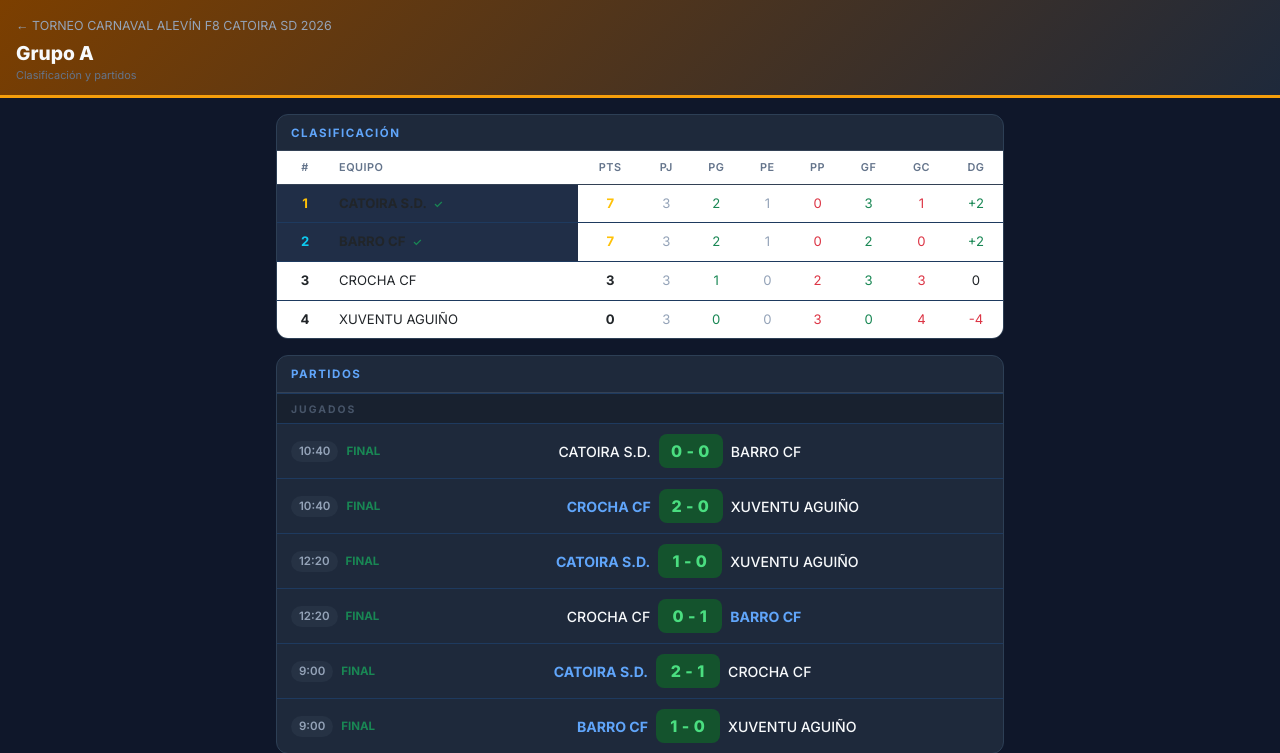
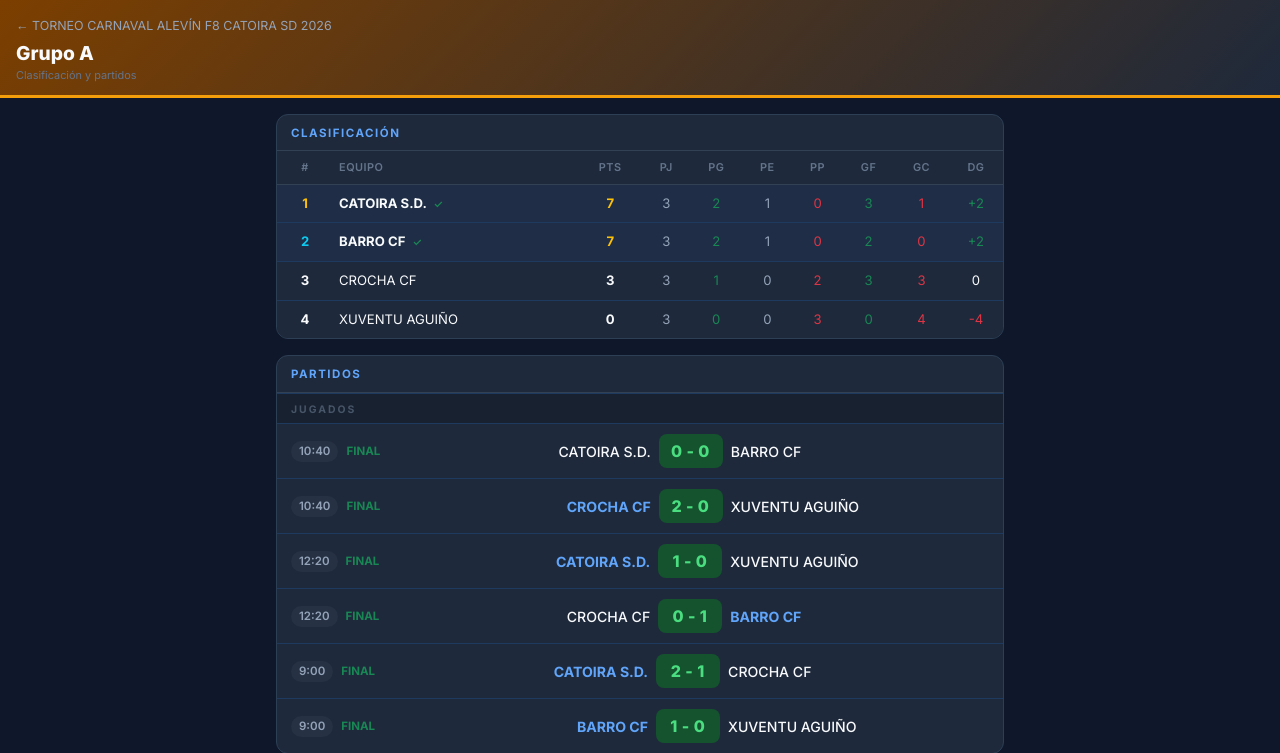
Before and after one commit to alvaro8rey/torneo, a Flask app: page /publico/1/grupo/1 in a window 1280 px wide. Shown: the top 753 px of the page. Run offline with Flask 3, Linux system fonts and the light colour scheme; data comes from the database, SQL or seed files in the repository.

Commit message:
Fix: fondo raro en celdas sticky (Bootstrap 5.3 --bs-table-bg)
Bootstrap 5.3 cambió --bs-table-bg para que apunte a --bs-body-bg (blanco)
en lugar de ser transparente. Esto provocaba que las celdas no-sticky salieran
blancas mientras las sticky (con background explícito oscuro) se veían distintas.

Solución:
- Se fija --bs-table-bg: #1e293b en la tabla para que todas las celdas
  tengan fondo oscuro uniforme (Bootstrap usa esta variable en cada td/th)
- pasa-ronda sobreescribe --bs-table-bg con un azul sólido (#202f48 / #1f2e46)
  en lugar de rgba, para que sea compatible con el mecanismo de herencia
- Las celdas sticky usan background: var(--bs-table-bg) !important, así
  heredan el color exacto de su fila sin ningún cálculo manual
- Eliminado box-shadow de col-sticky-equipo (aparecía aunque no hubiera scroll)

https://claude.ai/code/session_01TbYnJSxgtcxnwasoSJ61Yr

```diff
--- a/templates/publico_grupo.html
+++ b/templates/publico_grupo.html
@@ -55,7 +55,19 @@
         .header-sub { font-size: 0.68rem; color: #64748b; margin-top: 2px; }
 
         /* ── TABLA DE CLASIFICACIÓN ── */
-        .tabla-clasificacion { font-size: 0.82rem; min-width: 360px; }
+        /*
+         * Bootstrap 5.3 cambió --bs-table-bg a var(--bs-body-bg) = blanco por defecto.
+         * Lo fijamos al color oscuro de la card para que todas las celdas sean uniformes.
+         * pasa-ronda usa --bs-table-bg para que las celdas sticky hereden automáticamente
+         * el mismo color que el resto de la fila (sin calcular nada manualmente).
+         */
+        .tabla-clasificacion {
+            font-size: 0.82rem;
+            min-width: 360px;
+            --bs-table-bg: #1e293b;
+            --bs-table-color: #f8fafc;
+            --bs-table-border-color: #1e3a5f;
+        }
         .tabla-clasificacion th {
             font-size: 0.68rem;
             font-weight: 600;
@@ -65,26 +77,23 @@
             letter-spacing: 0.5px;
             border-bottom: 1px solid #334155;
         }
-        .tabla-clasificacion td { padding: 9px 6px; border-bottom: 1px solid #1e3a5f; }
+        .tabla-clasificacion td { padding: 9px 6px; }
         .tabla-clasificacion tbody tr:last-child td { border-bottom: none; }
-        .pasa-ronda { background-color: rgba(59,130,246,0.06); }
+
+        /* Solid equivalente a rgba(59,130,246,0.06) sobre #1e293b */
+        .pasa-ronda { --bs-table-bg: #1f2e46; }
+
         .equipo-cell { max-width: 140px; overflow: hidden; text-overflow: ellipsis; white-space: nowrap; }
 
-        /* Columnas sticky: # y Equipo */
+        /* Sticky: heredan --bs-table-bg de su fila → siempre igual que el resto */
         .col-sticky-num {
             position: sticky; left: 0; z-index: 2;
-            background: #1e293b;
+            background: var(--bs-table-bg) !important;
             min-width: 30px;
         }
         .col-sticky-equipo {
             position: sticky; left: 30px; z-index: 2;
-            background: #1e293b;
-            box-shadow: 2px 0 6px rgba(0,0,0,0.35);
-        }
-        .pasa-ronda .col-sticky-num,
-        .pasa-ronda .col-sticky-equipo {
-            /* rgba(59,130,246,0.06) sobre #1e293b = ~#202e47 */
-            background: #202e47;
+            background: var(--bs-table-bg) !important;
         }
 
         .tabla-scroll-wrap {
```
Also changed, not shown: templates/publico_torneo.html (+19 -12 lines).
